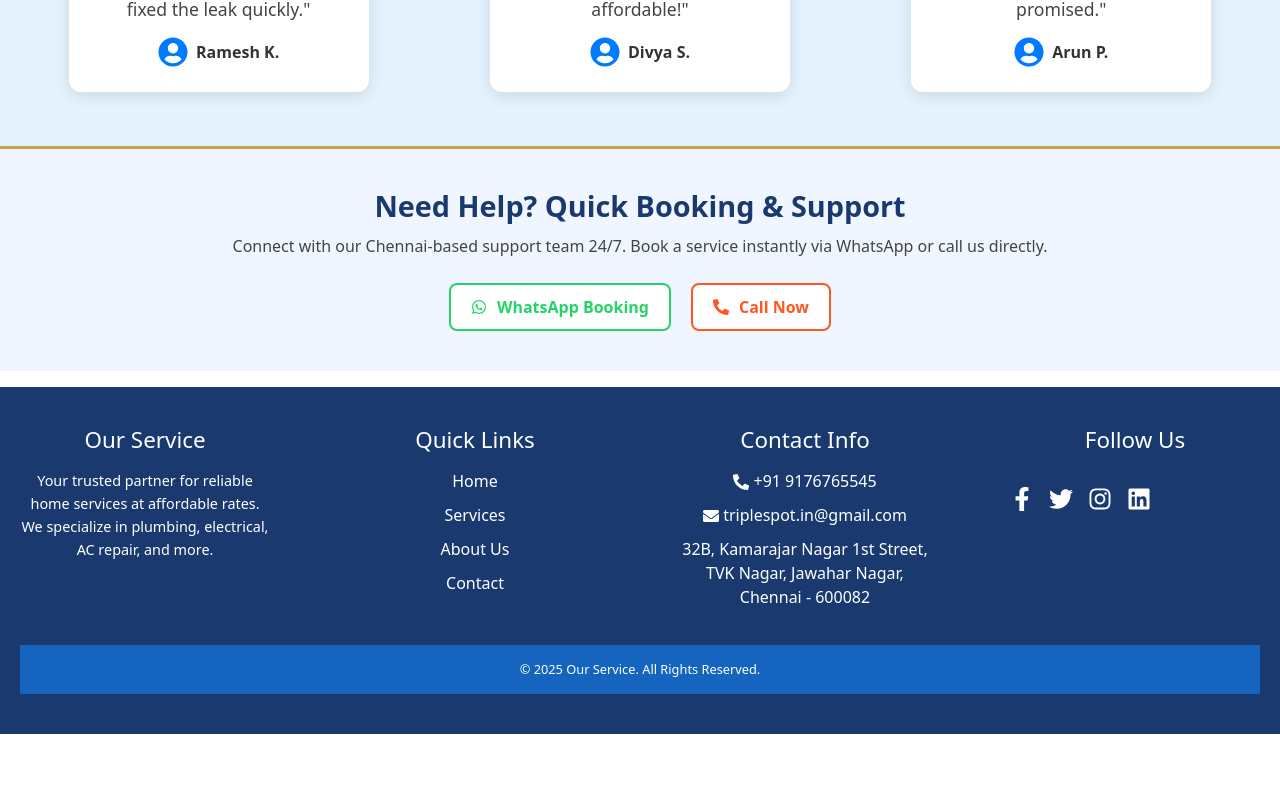
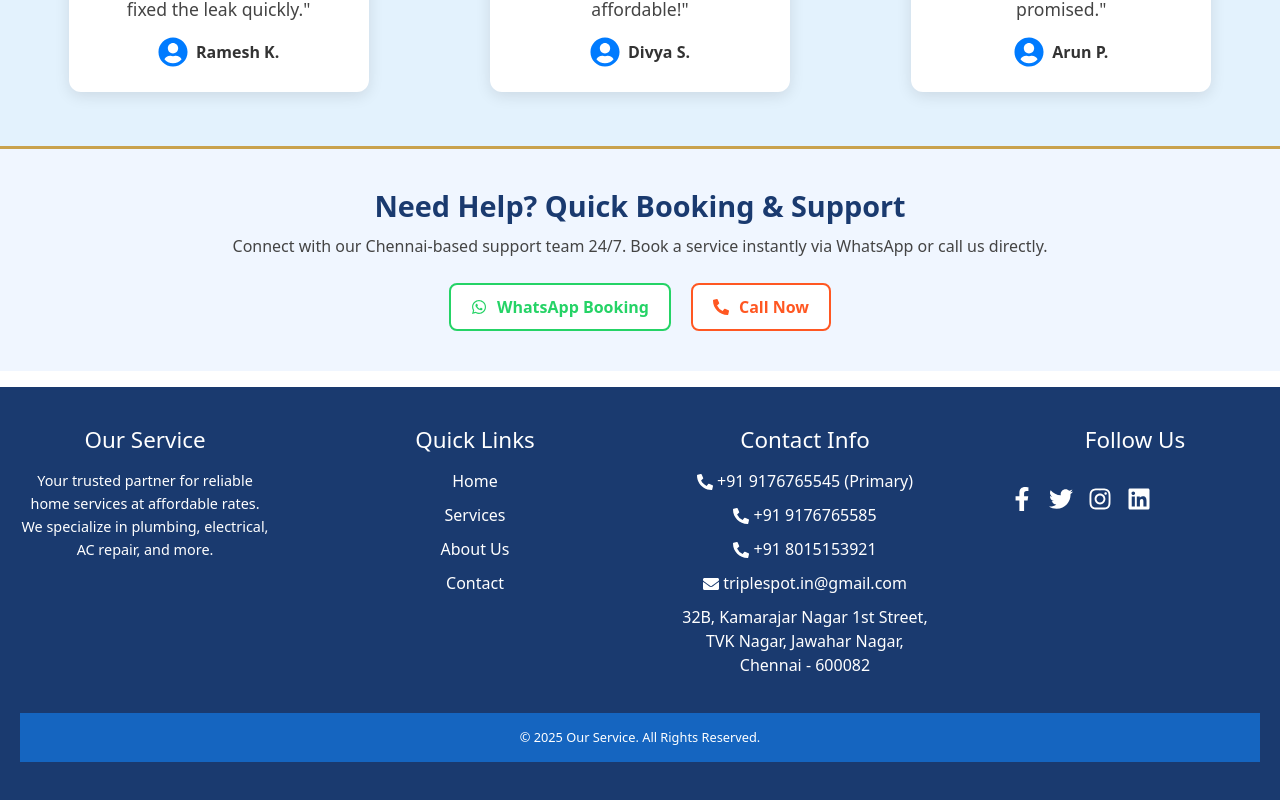
Before and after one commit to santoshcandy/HS-App-React.js, a React (Create React App) app: page / in a window 1280 px wide. Shown: the part 2058-2858 px from the top of the page. Before the commit the page ends 2792 px from the top, so only its background shows below. Built offline with nearby package versions, Linux system fonts and the light colour scheme.

Commit message:
3 number

```diff
--- a/src/components/Footer.js
+++ b/src/components/Footer.js
@@ -25,7 +25,9 @@ const Footer = () => {
         <div className="footer-section contact-info">
           <h3>Contact Info</h3>
           <ul>
-            <li><FaPhoneAlt /> +91 9176765545</li>
+            <li><FaPhoneAlt /> +91 9176765545 (Primary)</li>
+            <li><FaPhoneAlt /> +91 9176765585</li>
+            <li><FaPhoneAlt /> +91 8015153921</li>
             <li><FaEnvelope /> triplespot.in@gmail.com</li>
             <li>32B, Kamarajar Nagar 1st Street, TVK Nagar, Jawahar Nagar, Chennai - 600082</li>
           </ul>
```
